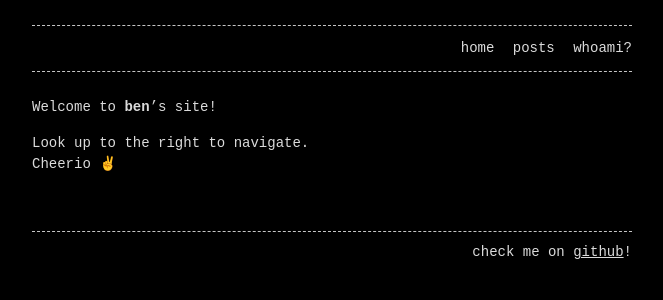
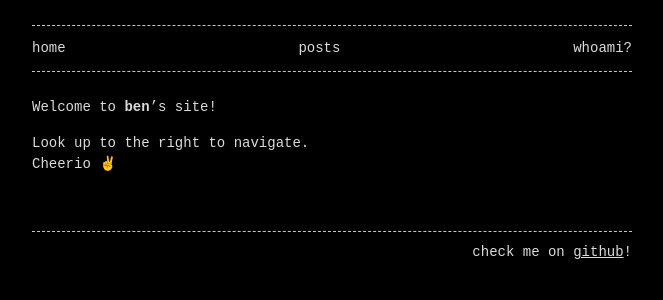
Before and after one commit to 0708090/0708090.github.io, a Jekyll site: the page built from index.md, in a window 1280 px wide. Shown: the top 300 px of the page, without its empty margins (308-971 px from the left). Built offline with Jekyll 4.4.1, drawn with Linux system fonts in a browser that asks for light colours; some web fonts are replaced.

Commit message:
Refactor menu styles for layout adjustments
Updated menu styles to align home on the left and use flexbox.

```diff
--- a/_sass/base.scss
+++ b/_sass/base.scss
@@ -47,7 +47,19 @@ footer { margin-bottom: 20px; }
  * Header/Navigation
  */
 .menu { border-top: var(--border);  border-bottom: var(--border);  margin-bottom: 25px; }
-.menu ul { margin-top: 12px;  margin-bottom: 12px;  padding-left: 0px;  list-style-type: none;  text-align: right; }
+//.menu ul { margin-top: 12px;  margin-bottom: 12px;  padding-left: 0px;  list-style-type: none;  text-align: right; }
+.menu ul { //to have home on the left
+  margin-top: 12px;
+  margin-bottom: 12px;
+  padding-left: 0px;
+  list-style-type: none;
+  display: flex;
+  justify-content: space-between;
+}
+.menu ul li:first-child {
+  margin-left: 0;
+} //end of home left
+
 .menu ul li { display: inline;  margin-left: 10px; }
 .menu ul li a { text-decoration: none;  color: var(--text-color); }
 .menu ul li a:hover { text-decoration: none; color: var(--background-color); background-color: var(--base-color); }
```
